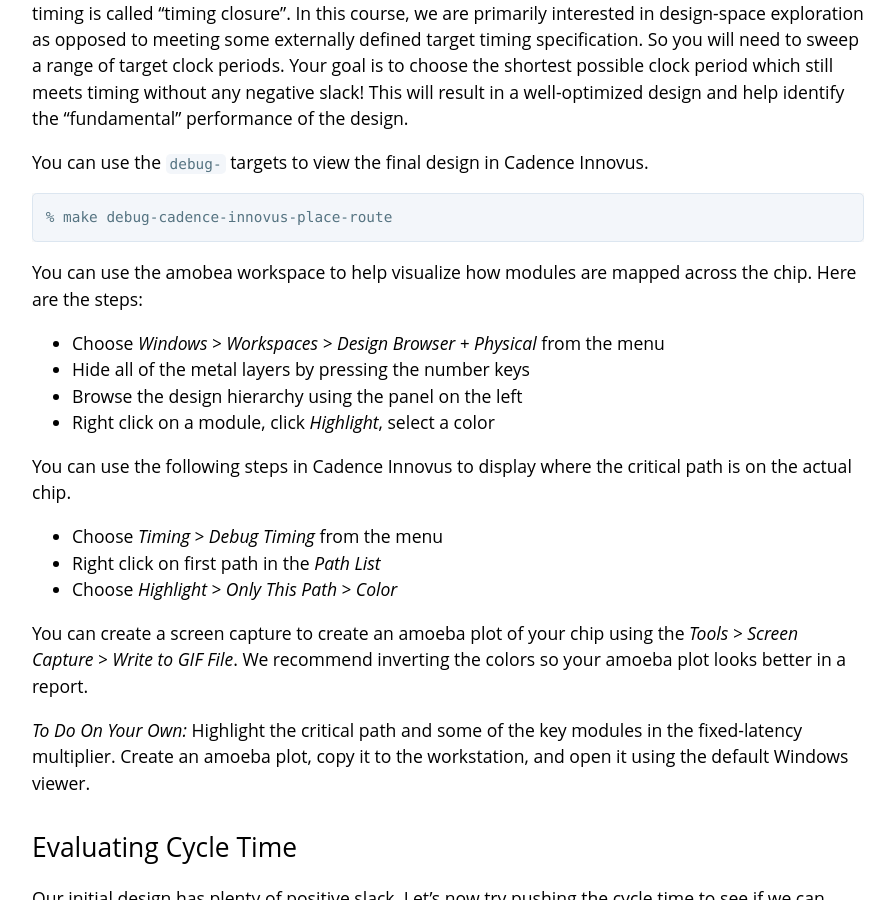
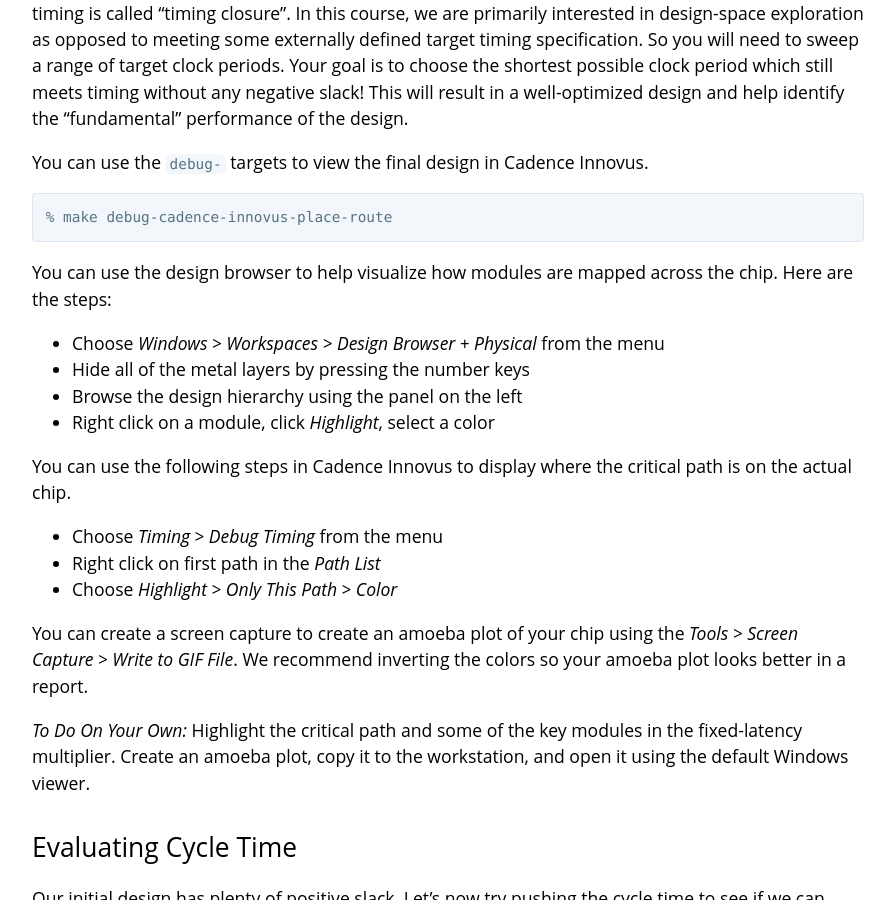
Before and after one commit to cornell-ece5745/ece5745-S03-asic-eval, a Jekyll site: the page built from docs/index.md, in a window 1280 px wide and 900 px high, scrolled down 4143 px. Shown: the whole window, without its empty margins (192-1087 px from the left). Built offline with Jekyll 4.4.1, drawn with Linux system fonts in a browser that asks for light colours; our own code applies the rules of GitHub Pages for plain Markdown files.

Commit message:
small fix

```diff
--- a/docs/index.md
+++ b/docs/index.md
@@ -172,7 +172,7 @@ Innovus.
 
     % make debug-cadence-innovus-place-route
 
-You can use the amobea workspace to help visualize how modules are mapped
+You can use the design browser to help visualize how modules are mapped
 across the chip. Here are the steps:
 
  - Choose _Windows > Workspaces > Design Browser + Physical_ from the menu
```
